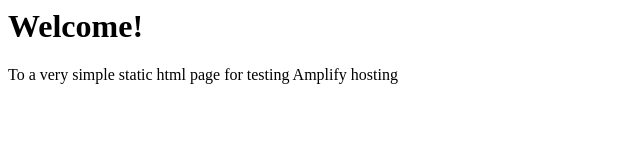
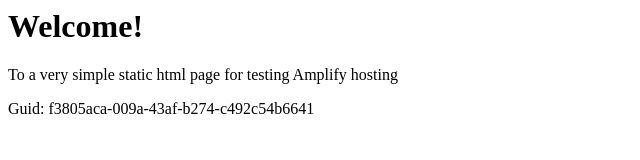
Before and after one commit to aws-aemilia-arn/Github-PR-Commit-Integration-Test-DoNotTouch-v1-preprod-eu-north-1, a website: page src/index.html in a window 1280 px wide. Shown: the whole page, without its empty margins (0-640 px from the left). Drawn offline with Linux system fonts and the light colour scheme.

Commit message:
commit from integ tests

```diff
--- a/src/index.html
+++ b/src/index.html
@@ -1,3 +1,5 @@
+
+
 <html lang="en">
 
 <head>
@@ -10,6 +12,6 @@
 <body>
     <h1>Welcome!</h1>
     <p>To a very simple static html page for testing Amplify hosting</p>
-</body>
+    <p>Guid: f3805aca-009a-43af-b274-c492c54b6641</p></body>
 
 </html>
```
